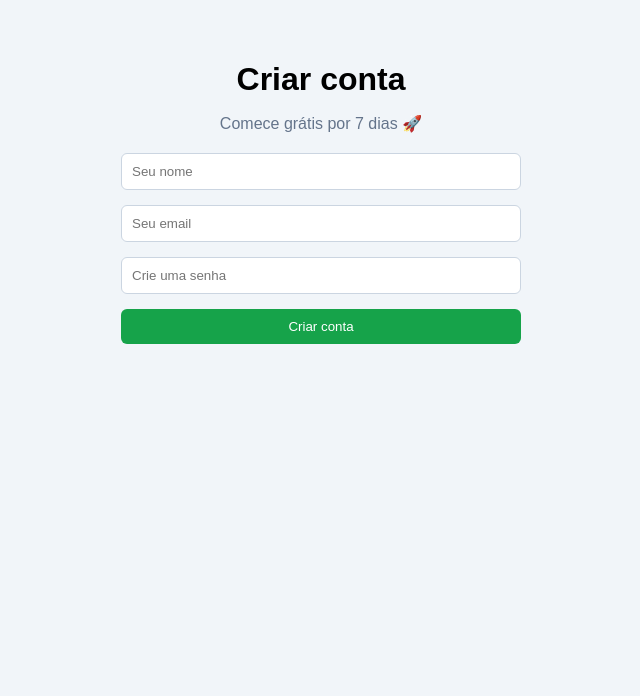
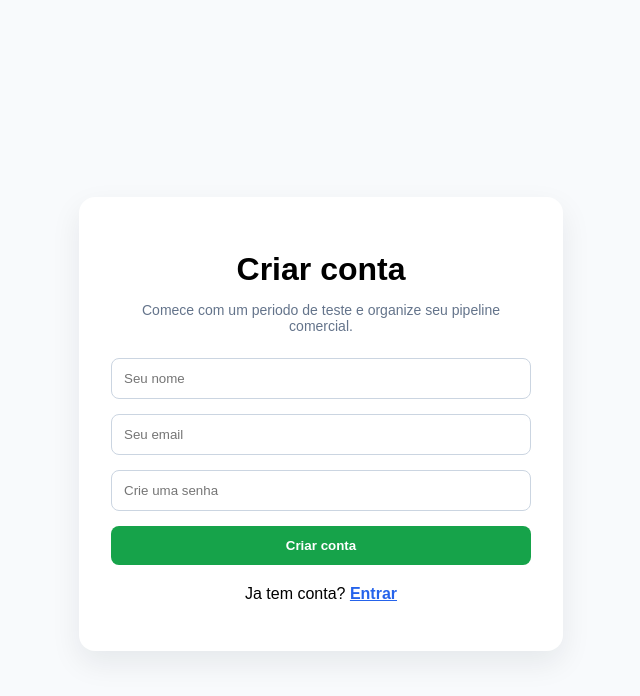
Before and after one commit to Jose-Lucas-Andrade/crm-representates, a React (Vite) app: page /register in a window 1280 px wide. Shown: the top 696 px of the page, without its empty margins (319-959 px from the left). Built offline with nearby package versions, Linux system fonts and the light colour scheme; no server answers.

Commit message:
Melhora na documentacao, ajuste de fluxo de cadastro e confirmacao de email

```diff
--- a/src/pages/Login.jsx
+++ b/src/pages/Login.jsx
@@ -1,48 +1,54 @@
-import { useState } from "react";
+import { useEffect, useState } from "react";
+import { Link, useLocation, useNavigate } from "react-router-dom";
 import { supabase } from "../supabaseClient";
 
 export default function Login() {
-
+  const location = useLocation();
+  const navigate = useNavigate();
   const [email, setEmail] = useState("");
   const [password, setPassword] = useState("");
-  const [mensagem, setMensagem] = useState("");
+  const [mensagem, setMensagem] = useState(() => location.state?.mensagem ?? "");
   const [loading, setLoading] = useState(false);
+
+  useEffect(() => {
+    if (location.state?.mensagem) {
+      navigate(location.pathname, { replace: true });
+    }
+  }, [location.pathname, location.state, navigate]);
 
   async function handleLogin(e) {
     e.preventDefault();
-
     setLoading(true);
     setMensagem("");
 
     const { error } = await supabase.auth.signInWithPassword({
       email,
-      password
+      password,
     });
 
     if (error) {
-      if (error.message.includes("Invalid login credentials")) {
-        setMensagem("Email ou senha inválidos.");
+      if (error.message.includes("Email not confirmed")) {
+        setMensagem("Primeiro acesso: confirme o email cadastrado antes de entrar.");
+      } else if (error.message.includes("Invalid login credentials")) {
+        setMensagem("Email ou senha invalidos.");
       } else {
         setMensagem("Erro ao fazer login. Tente novamente.");
       }
-    } else {
-      setMensagem("Login realizado com sucesso!");
-      // Redirecionamento simples
-      window.location.href = "/";
+
+      setLoading(false);
+      return;
     }
 
-    setLoading(false);
+    navigate("/");
   }
 
   return (
     <div style={container}>
-
-      <h1 style={{ marginBottom: 20 }}>
-        Login
-      </h1>
+      <div style={card}>
+        <h1 style={{ marginBottom: 12 }}>Login</h1>
+        <p style={subtitle}>Entre para acessar seus clientes, tarefas e follow-ups.</p>
 
         <form onSubmit={handleLogin} style={form}>
-
           <input
             type="email"
             placeholder="Seu email"
@@ -61,57 +67,73 @@ export default function Login() {
             style={input}
           />
 
-        <button
-          type="submit"
-          disabled={loading}
-          style={button}
-        >
+          <button type="submit" disabled={loading} style={button}>
             {loading ? "Entrando..." : "Entrar"}
           </button>
-
         </form>
 
-      {mensagem && (
-        <p style={{ marginTop: 20 }}>
-          {mensagem}
-        </p>
-      )}
+        {mensagem && <p style={message}>{mensagem}</p>}
 
         <p style={{ marginTop: 20 }}>
-        Não tem conta?{" "}
-        <a href="/register" style={{ color: "#2563eb" }}>
+          Nao tem conta?{" "}
+          <Link to="/register" style={{ color: "#2563eb", fontWeight: "bold" }}>
             Criar conta
-        </a>
+          </Link>
         </p>
-
+      </div>
     </div>
   );
 }
 
 const container = {
-  padding: 40,
-  maxWidth: 400,
-  margin: "0 auto",
-  textAlign: "center"
+  minHeight: "100vh",
+  padding: 24,
+  display: "flex",
+  justifyContent: "center",
+  alignItems: "center",
+  background: "#f8fafc",
+};
+
+const card = {
+  width: "100%",
+  maxWidth: 420,
+  background: "#fff",
+  padding: 32,
+  borderRadius: 16,
+  boxShadow: "0 12px 30px rgba(15, 23, 42, 0.08)",
+  textAlign: "center",
+};
+
+const subtitle = {
+  marginBottom: 24,
+  color: "#64748b",
+  fontSize: 14,
 };
 
 const form = {
   display: "flex",
   flexDirection: "column",
-  gap: 15
+  gap: 15,
 };
 
 const input = {
-  padding: "10px",
-  borderRadius: "6px",
-  border: "1px solid #cbd5e1"
+  padding: "12px",
+  borderRadius: "8px",
+  border: "1px solid #cbd5e1",
 };
 
 const button = {
-  padding: "10px",
-  borderRadius: "6px",
+  padding: "12px",
+  borderRadius: "8px",
   border: "none",
   background: "#2563eb",
   color: "#fff",
-  cursor: "pointer"
+  cursor: "pointer",
+  fontWeight: "bold",
 };
+
+const message = {
+  marginTop: 18,
+  color: "#0f172a",
+  fontSize: 14,
+};
--- a/src/pages/Register.jsx
+++ b/src/pages/Register.jsx
@@ -1,18 +1,17 @@
 import { useState } from "react";
+import { Link, useNavigate } from "react-router-dom";
 import { supabase } from "../supabaseClient";
 
 export default function Register() {
-
+  const navigate = useNavigate();
   const [nome, setNome] = useState("");
   const [email, setEmail] = useState("");
   const [password, setPassword] = useState("");
-
   const [mensagem, setMensagem] = useState("");
   const [loading, setLoading] = useState(false);
 
   async function handleRegister(e) {
     e.preventDefault();
-
     setLoading(true);
     setMensagem("");
 
@@ -35,11 +34,13 @@ export default function Register() {
     if (error) {
       setMensagem(error.message);
     } else {
-      setMensagem("Conta criada com sucesso! Faça login.");
-
-      setNome("");
-      setEmail("");
-      setPassword("");
+      navigate("/login", {
+        replace: true,
+        state: {
+          mensagem: "Conta criada com sucesso. Verifique o email cadastrado para validar a conta antes do primeiro login.",
+        },
+      });
+      return;
     }
 
     setLoading(false);
@@ -47,17 +48,11 @@ export default function Register() {
 
   return (
     <div style={container}>
-
-      <h1 style={{ marginBottom: 10 }}>
-        Criar conta
-      </h1>
-
-      <p style={{ marginBottom: 20, color: "#64748b" }}>
-        Comece grátis por 7 dias 🚀
-      </p>
+      <div style={card}>
+        <h1 style={{ marginBottom: 12 }}>Criar conta</h1>
+        <p style={subtitle}>Comece com um periodo de teste e organize seu pipeline comercial.</p>
 
         <form onSubmit={handleRegister} style={form}>
-
           <input
             type="text"
             placeholder="Seu nome"
@@ -85,50 +80,73 @@ export default function Register() {
             style={input}
           />
 
-        <button
-          type="submit"
-          disabled={loading}
-          style={button}
-        >
+          <button type="submit" disabled={loading} style={button}>
             {loading ? "Criando conta..." : "Criar conta"}
           </button>
-
         </form>
 
-      {mensagem && (
+        {mensagem && <p style={message}>{mensagem}</p>}
+
         <p style={{ marginTop: 20 }}>
-          {mensagem}
+          Ja tem conta?{" "}
+          <Link to="/login" style={{ color: "#2563eb", fontWeight: "bold" }}>
+            Entrar
+          </Link>
         </p>
-      )}
-
+      </div>
     </div>
   );
 }
 
 const container = {
-  padding: 40,
-  maxWidth: 400,
-  margin: "0 auto",
-  textAlign: "center"
+  minHeight: "100vh",
+  padding: 24,
+  display: "flex",
+  justifyContent: "center",
+  alignItems: "center",
+  background: "#f8fafc",
+};
+
+const card = {
+  width: "100%",
+  maxWidth: 420,
+  background: "#fff",
+  padding: 32,
+  borderRadius: 16,
+  boxShadow: "0 12px 30px rgba(15, 23, 42, 0.08)",
+  textAlign: "center",
+};
+
+const subtitle = {
+  marginBottom: 24,
+  color: "#64748b",
+  fontSize: 14,
 };
 
 const form = {
   display: "flex",
   flexDirection: "column",
-  gap: 15
+  gap: 15,
 };
 
 const input = {
-  padding: "10px",
-  borderRadius: "6px",
-  border: "1px solid #cbd5e1"
+  padding: "12px",
+  borderRadius: "8px",
+  border: "1px solid #cbd5e1",
 };
 
 const button = {
-  padding: "10px",
-  borderRadius: "6px",
+  padding: "12px",
+  borderRadius: "8px",
   border: "none",
   background: "#16a34a",
   color: "#fff",
-  cursor: "pointer"
+  cursor: "pointer",
+  fontWeight: "bold",
 };
+
+const message = {
+  marginTop: 18,
+  color: "#0f172a",
+  fontSize: 14,
+};
```
Also changed, not shown: 1 other file (tests, documents, lock files or other folders). Lines whose indentation alone changed are shown as unchanged.
